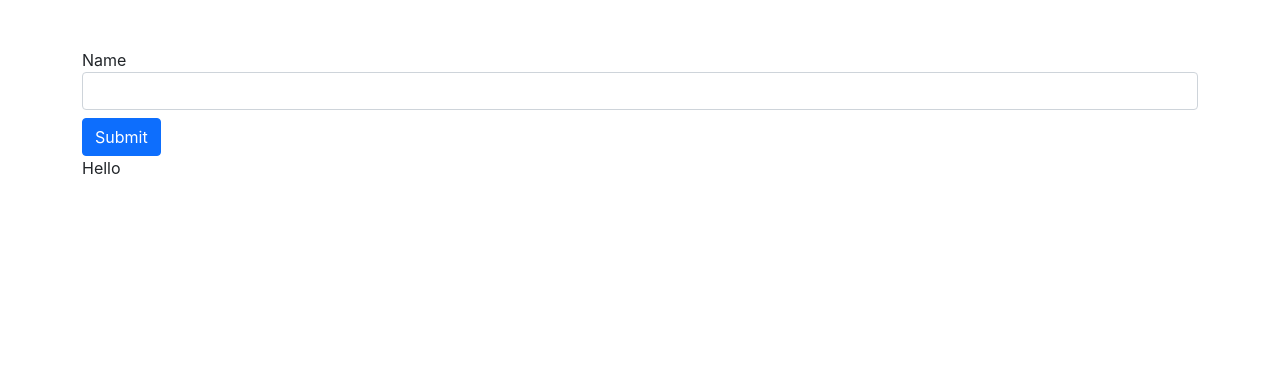
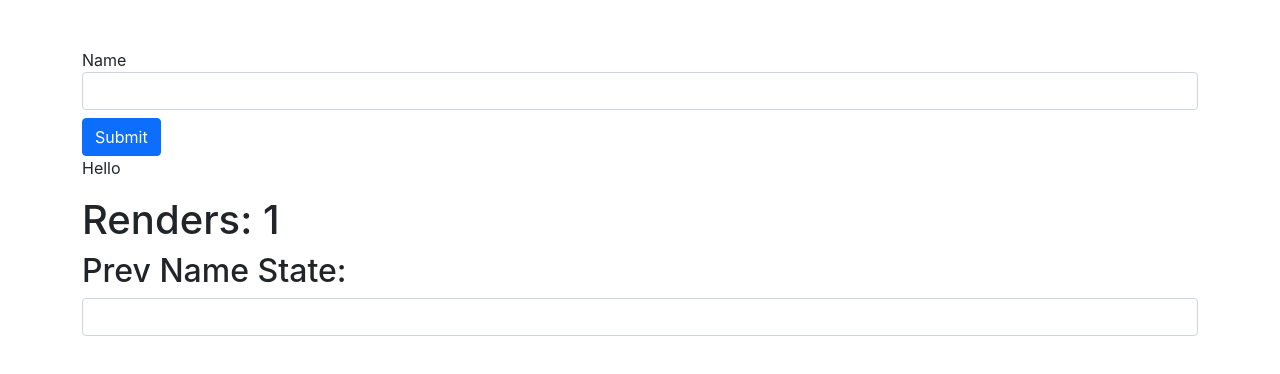
Before and after one commit to LucasArmanelli/react-sandbox, a React (Create React App) app: page / in a window 1280 px wide. Shown: the top 374 px of the page. Built offline with nearby package versions, Linux system fonts and the light colour scheme; the HTML template or start-up script is replaced by a standard one.

Commit message:
useRef 2

```diff
--- a/src/App.js
+++ b/src/App.js
@@ -1,9 +1,11 @@
 import UseRefExemple1 from "./components/UseRefExemple1";
+import UseRefExemple2 from "./components/UseRefExemple2";
 
 function App() {
   return (
     <div className='container mt-5'>
       <UseRefExemple1 />
+      <UseRefExemple2 />
     </div>
   );
 }
--- /dev/null
+++ b/src/components/UseRefExemple2.jsx
@@ -0,0 +1,27 @@
+import React, { useRef, useState, useEffect } from 'react'
+
+function UseRefExemple2() {
+  const [name, setName] = useState('')
+
+  const renders = useRef(1)
+  const prevName = useRef('')
+
+  useEffect(() => {
+    renders.current = renders.current + 1
+    prevName.current = name
+  }, [name])
+
+  return (
+    <div>
+      <h1>
+        Renders: {renders.current}
+      </h1>
+      <h2>
+        Prev Name State: {prevName.current}
+      </h2>
+      <input type="text" value={name} onChange={(e) => setName(e.target.value)} className="form-control mb-3" />
+    </div>
+  )
+}
+
+export default UseRefExemple2
```
